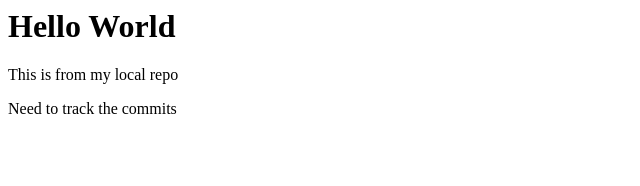
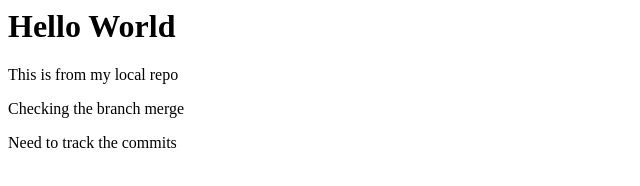
Before and after one commit to NanduBiradar/LocalRepo, a plain HTML site: page index.html in a window 1280 px wide. Shown: the whole page, without its empty margins (0-640 px from the left). Drawn offline with Linux system fonts and the light colour scheme.

Commit message:
checking the brances merge

```diff
--- a/index.html
+++ b/index.html
@@ -1,4 +1,4 @@
 <h1> Hello World </h1>
 <p> This is from my local repo </p>
-
+<p> Checking the branch merge</p>
 <p> Need to track the commits </p>
```
